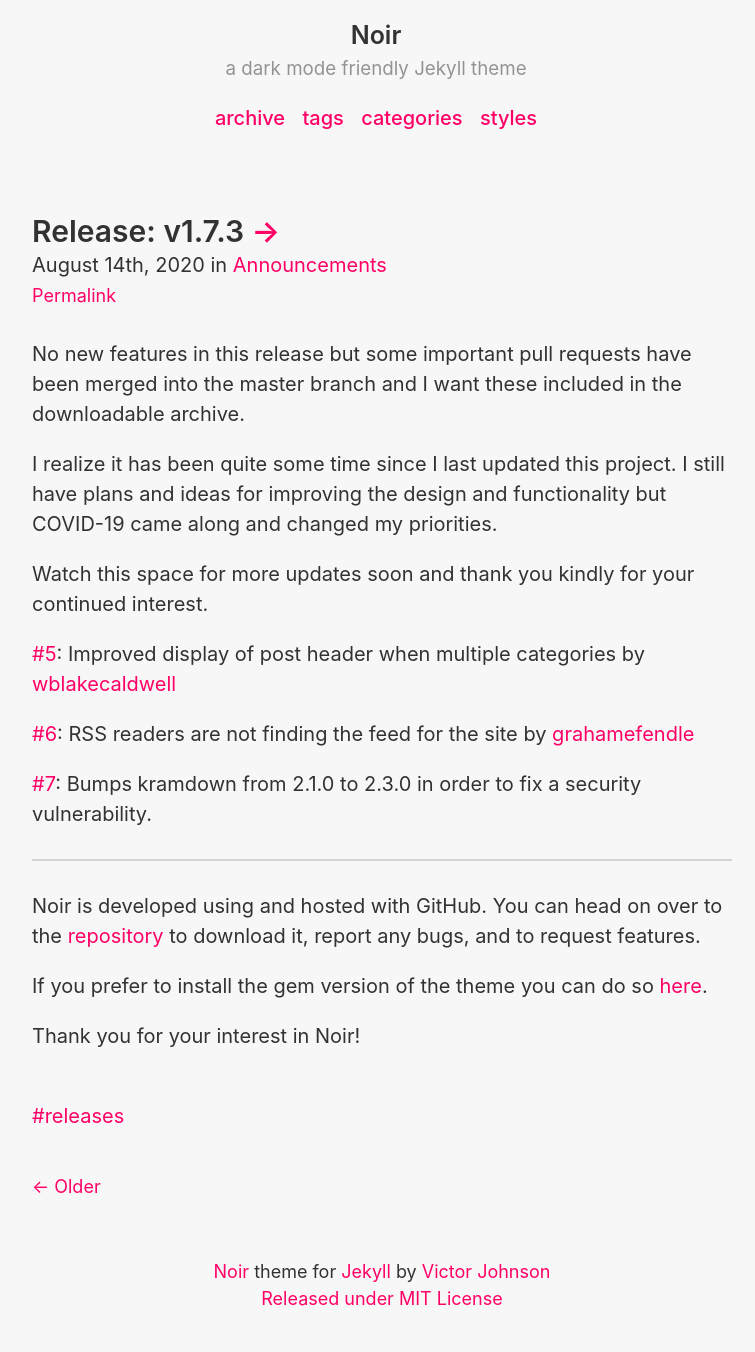
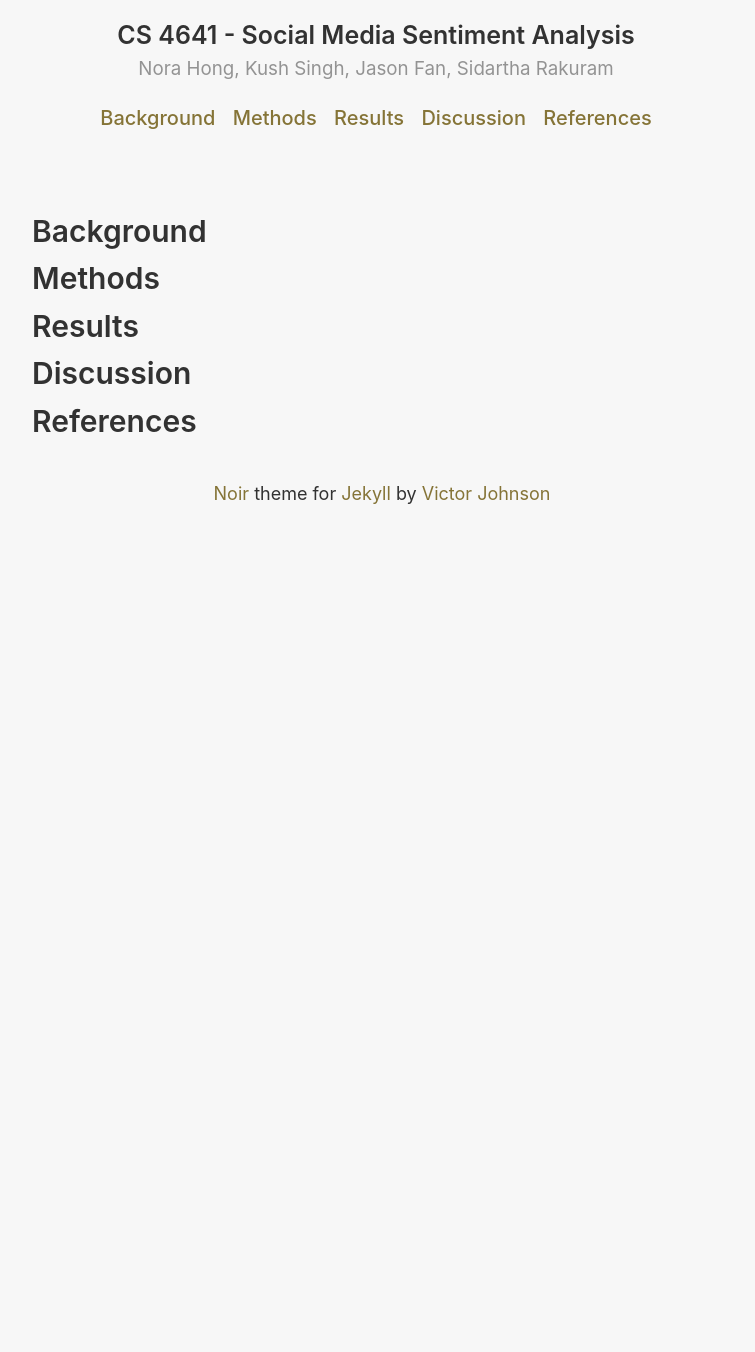
Before and after one commit to cs4641-social-media-sentiment/cs4641-social-media-sentiment.github.io, a Jekyll site: the page built from index.html, in a window 1280 px wide. Shown: the whole page, without its empty margins (258-1013 px from the left). Built offline with Jekyll 4.4.1, drawn with Linux system fonts in a browser that asks for light colours; the list of posts is cut into pages by our own code; after the commit the page ends 900 px from its top, so only the background shows below that.

Commit message:
Set up project page

```diff
--- a/_config.yml
+++ b/_config.yml
@@ -1,7 +1,7 @@
 # Setup
-title: Noir
-tagline: a dark mode friendly Jekyll theme
-url: https://noir.essentialenemy.com
+title: CS 4641 - Social Media Sentiment Analysis
+tagline: Nora Hong, Kush Singh, Jason Fan, Sidartha Rakuram
+url: https://cs4641-social-media-sentiment.github.io
 paginate: 1
 baseurl: ""
 permalink: :title/
--- a/_layouts/default.html
+++ b/_layouts/default.html
@@ -20,10 +20,11 @@
 		<!-- Change navigation links here -->
 		<div class="navigation">
 		<ul id="navigation-list">
-		<li><a href="/archive/">archive</a></li>
-		<li><a href="/tags/">tags</a></li>
-		<li><a href="/categories/">categories</a></li>
-		<li><a href="/styles/">styles</a></li>
+		<li><a href="#background">Background</a></li>
+		<li><a href="#methods">Methods</a></li>
+		<li><a href="#results">Results</a></li>
+    <li><a href="#discussion">Discussion</a></li>
+    <li><a href="#references">References</a></li>
 		</ul>
 		</div>
 
@@ -35,7 +36,6 @@
 
       <footer class="footer">
         <p><a href="https://github.com/essentialenemy/noir/">Noir</a> theme for <a href="https://jekyllrb.com/">Jekyll</a> by <a href="https://essentialenemy.com/">Victor Johnson</a>
-		<br><a href="https://github.com/essentialenemy/noir/blob/master/LICENSE.md">Released under MIT License</a></p>
       </footer>
     </div>
 
--- a/_posts/2020-08-14-release-v-1-7-3.md
+++ /dev/null
@@ -1,30 +0,0 @@
----
-layout: post
-title: "Release: v1.7.3"
-date: 2020-08-14 03:00:00
-categories: [Announcements]
-tags: [releases]
-link: https://github.com/essentialenemy/noir/releases/tag/v1.7.3
----
-
-No new features in this release but some important pull requests have been merged into the master branch and I want these included in the downloadable archive.
-
-I realize it has been quite some time since I last updated this project. I still have plans and ideas for improving the design and functionality but COVID-19 came along and changed my priorities.
-
-Watch this space for more updates soon and thank you kindly for your continued interest.
-
-
-[#5](https://github.com/essentialenemy/noir/pull/5): Improved display of post header when multiple categories by [wblakecaldwell](https://github.com/wblakecaldwell)
-
-[#6](https://github.com/essentialenemy/noir/pull/6): RSS readers are not finding the feed for the site by [grahamefendle](https://github.com/grahamefendle)
-
-[#7](https://github.com/essentialenemy/noir/pull/7): Bumps kramdown from 2.1.0 to 2.3.0 in order to fix a security vulnerability.
-
-
----
-
-Noir is developed using and hosted with GitHub. You can head on over to the [repository]({{ site.github.repo }}) to download it, report any bugs, and to request features.
-
-If you prefer to install the gem version of the theme you can do so [here](https://rubygems.org/gems/noir-for-jekyll).
-
-Thank you for your interest in Noir!
--- a/_sass/_variables.scss
+++ b/_sass/_variables.scss
@@ -1,6 +1,6 @@
 // Color scheme for light and dark modes.
 
-$light: #ff0066;
+$light: #857437;
 $dark: #1ba77e;
 
 // Highlighting color for code block borders and language name.
--- a/index.html
+++ b/index.html
@@ -3,57 +3,18 @@
 title: Home
 ---
 
-<div class="posts">
-  {% for post in paginator.posts %}
-  <article class="post">
-<h1 class="post-title">
-<a href="{% if post.link %}{{ post.link }}{% else %}{{ post.url }}{% endif %}">{{ post.title | smartify }}</a>{% if post.link %}<span class="link-arrow"> &rarr;</span>{% endif %}
-</h1>
-    <time datetime="{{ post.date | date_to_xmlschema }}" class="post-date">{{ post.date | date_to_long_string: "ordinal", "US" }}
-    {% if post %}
-    {% assign categories = post.categories %}
-    {% else %}
-    {% assign categories = page.categories %}
-    {% endif %}
-    {% if categories.size > 0 %}in{% endif %}
-    {% for category in categories %}
-    <a href="{{site.baseurl}}/categories/#{{category|slugize}}">{{category}}</a>{% unless forloop.last %},{% endunless %}
-    {% endfor %}
-    {%- if post.last_modified_at -%}
-    <br><i>Last updated on: {{ post.last_modified_at | date_to_long_string: "ordinal", "US" }}</i>
-    {%- endif -%}
-    </time>
-
-<span class="permalink">
-{% if post.link %}
-<a href="{{ post.url }}">Permalink</a>
-{% endif %}
-</span>
-
-    {{ post.content | smartify }}
-
-  <br>
-  <div class="tag-list">
-  {% if post %}
-  {% assign tags = post.tags %}
-  {% else %}
-  {% assign tags = page.tags %}
-  {% endif %}
-  {% for tag in tags %}
-  <a href="{{site.baseurl}}/tags/#{{tag|slugize}}">#{{tag}}</a>
-  {% unless forloop.last %}&nbsp;{% endunless %}
-  {% endfor %}
-  </div>
-
-  </article>
-  {% endfor %}
+<div id="background">
+  <h1 class="post-title"> Background </h1>
 </div>
-
-<div class="PageNavigation">
-  {% if paginator.next_page %}
-    <a class="prev" href="{{ paginator.next_page_path | prepend: site.baseurl }}">← Older</a>
-  {% endif %}
-  {% if paginator.previous_page %}
-    <a class="next" href="{{ paginator.previous_page_path | prepend: site.baseurl }}">Newer →</a>
-  {% endif %}
+<div id="methods">
+  <h1 class="post-title"> Methods </h1>
 </div>
+<div id="results">
+  <h1 class="post-title"> Results </h1>
+</div>
+<div id="discussion">
+  <h1 class="post-title"> Discussion </h1>
+</div>
+<div id="references">
+  <h1 class="post-title"> References </h1>
+</div>
```
Also changed, not shown: _posts/2008-12-06-whats-jekyll.md (deleted, +0 -14 lines), 2 other files.
